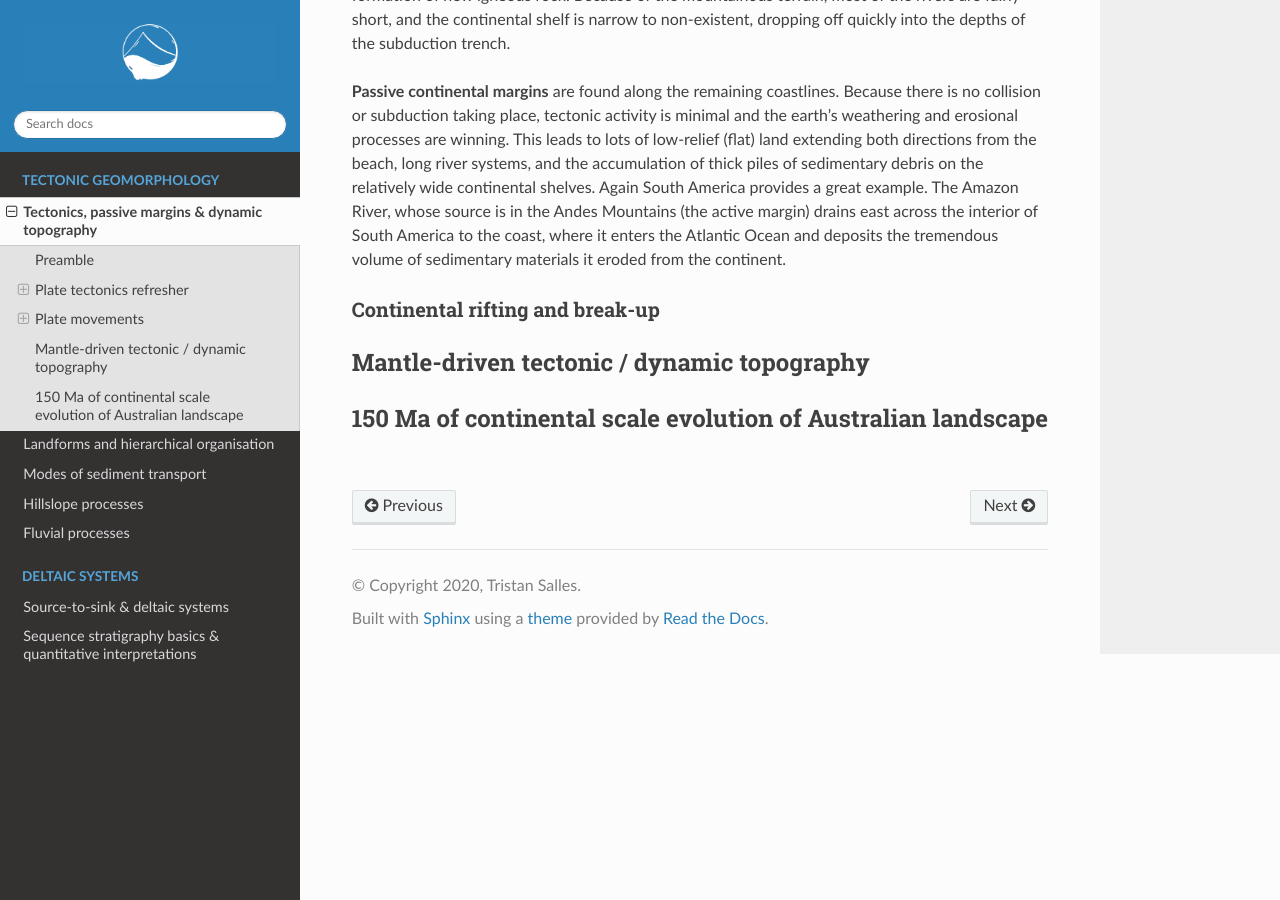
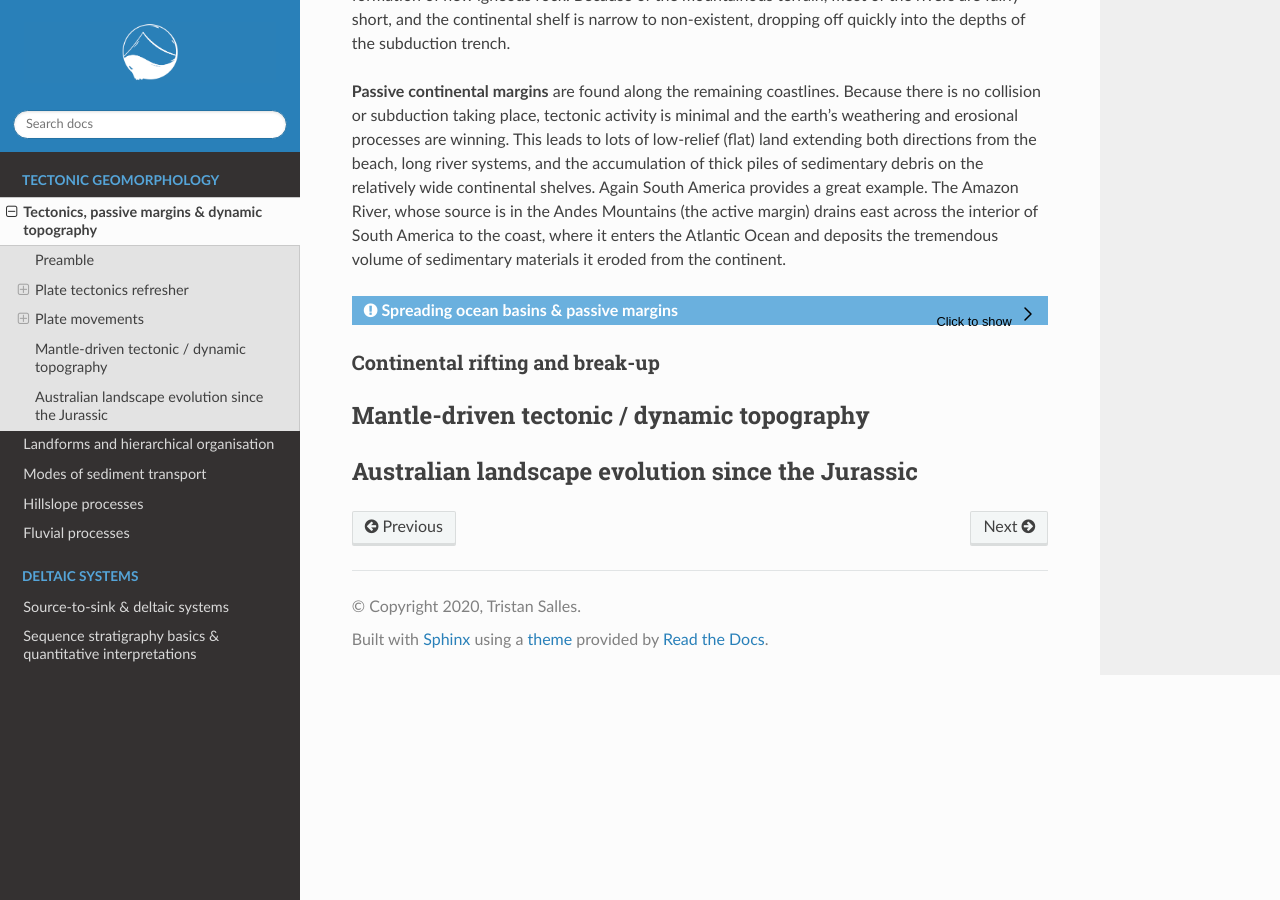
Before and after one commit to TristanSalles/EarthSurface, a Sphinx documentation site: the page built from docs/tectonics.rst, in a window 1280 px wide and 900 px high, scrolled down 5486 px. Built offline with Sphinx 7.4.7 and the Read the Docs theme 2.0.0, drawn with Linux system fonts in a browser that asks for light colours; the version number could not be read and is left out; some of the changed text lies outside the part shown.

Commit message:
add content

```diff
--- a/docs/tectonics.rst
+++ b/docs/tectonics.rst
@@ -171,6 +171,20 @@
 **Passive continental margins** are found along the remaining coastlines. Because there is no collision or subduction taking place, tectonic activity is minimal and the earth's weathering and erosional processes are winning. This leads to lots of low-relief (flat) land extending both directions from the beach, long river systems, and the accumulation of thick piles of sedimentary debris on the relatively wide continental shelves. Again South America provides a great example. The Amazon River, whose source is in the Andes Mountains (the active margin) drains east across the interior of South America to the coast, where it enters the Atlantic Ocean and deposits the tremendous volume of sedimentary materials it eroded from the continent.
 
 
+..  admonition:: Spreading ocean basins & passive margins
+    :class: toggle
+
+
+    .. figure:: images/seafloor.png
+        :width: 95 %
+        :alt: Seafloor
+        :align: center
+
+        Passive continental margins are adjacent to spreading ocean basins (*e.g.* Africa/SE America; W Europe/NE America; Antartica/S Australia;  India/W Australia; SE Australia/New Zealand). As shown here, the relative ages of sea floor rocks are oldest away from the ridge. This supports the idea that the sea floor is spreading away from the ridge.
+
+    Passive margins are one of the main stages in the Wilson cycle of ocean opening and their ages, and ages of deformation are key indicators of the timing of ocean openings and closings through geologic time. Passive margins are sedimentary wedges that overlie an inactive and subsiding weld between rifted continental crust and newly formed and younger oceanic crust.
+
+
 Continental rifting and break-up
 *******************************************************
 
@@ -180,5 +194,5 @@
 
 
 
-150 Ma of continental scale evolution of Australian landscape
+Australian landscape evolution since the Jurassic
 ---------------------------------------------------------------------
```
Also changed, not shown: 1 other file.
